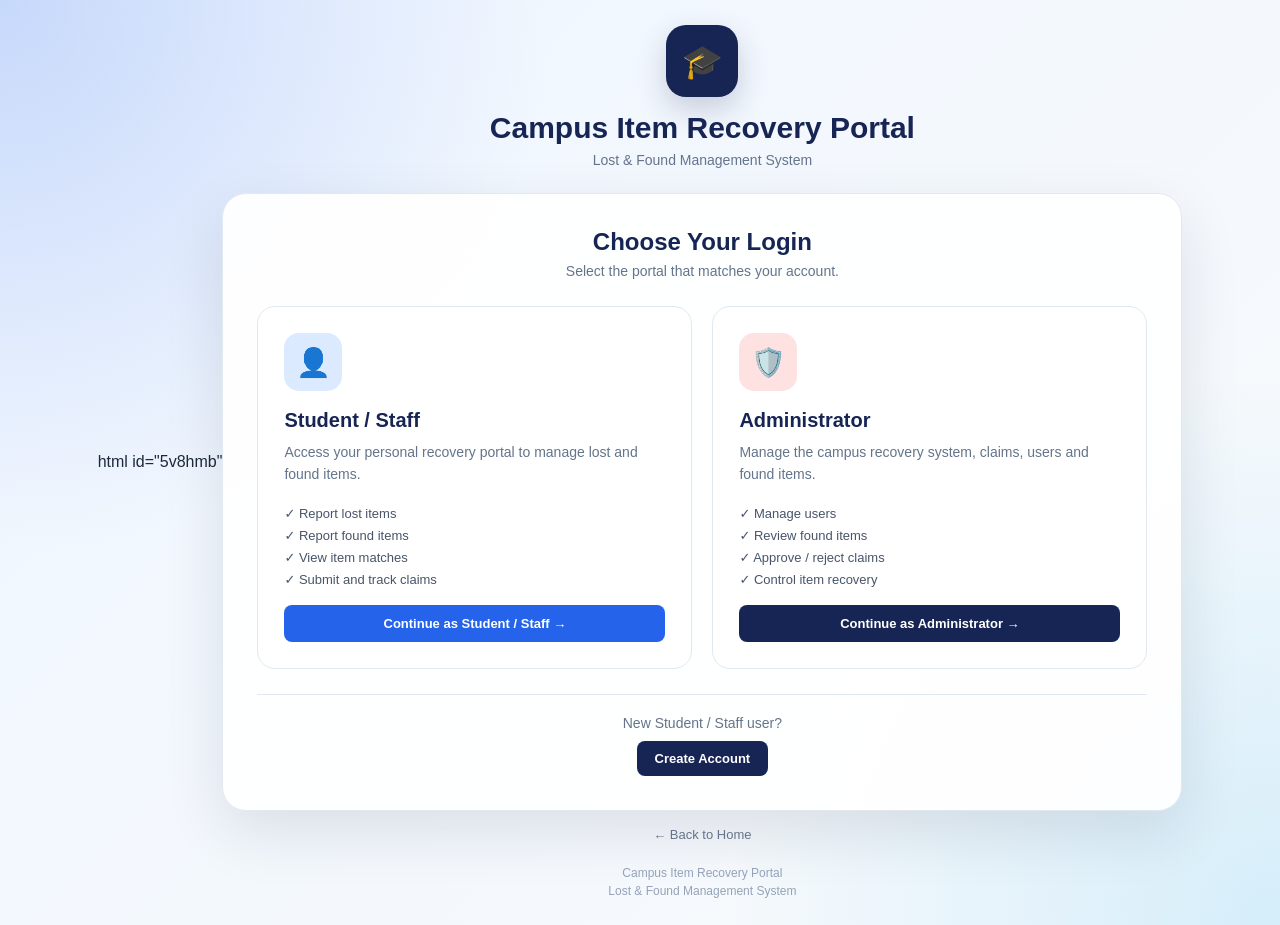
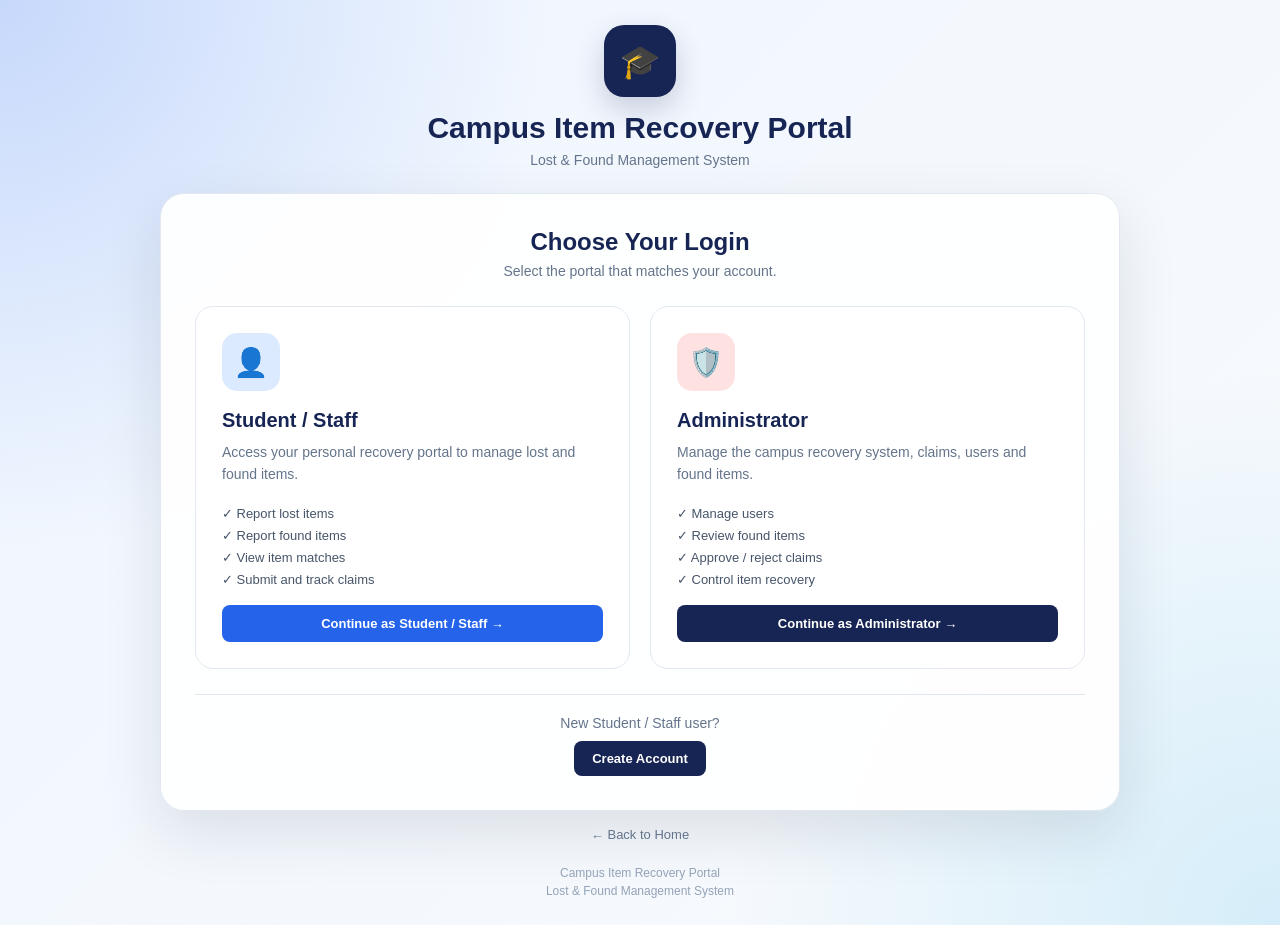
Before and after one commit to skamatchii2007-png/CampusItemRecovery, a Flask app: page /login in a window 1280 px wide. Run offline with Flask 3, Linux system fonts and the light colour scheme.

Commit message:
Update login_choice.html

```diff
--- a/templates/login_choice.html
+++ b/templates/login_choice.html
@@ -1,4 +1,3 @@
-html id="5v8hmb"
 <!DOCTYPE html>
 <html lang="en">
 
```
